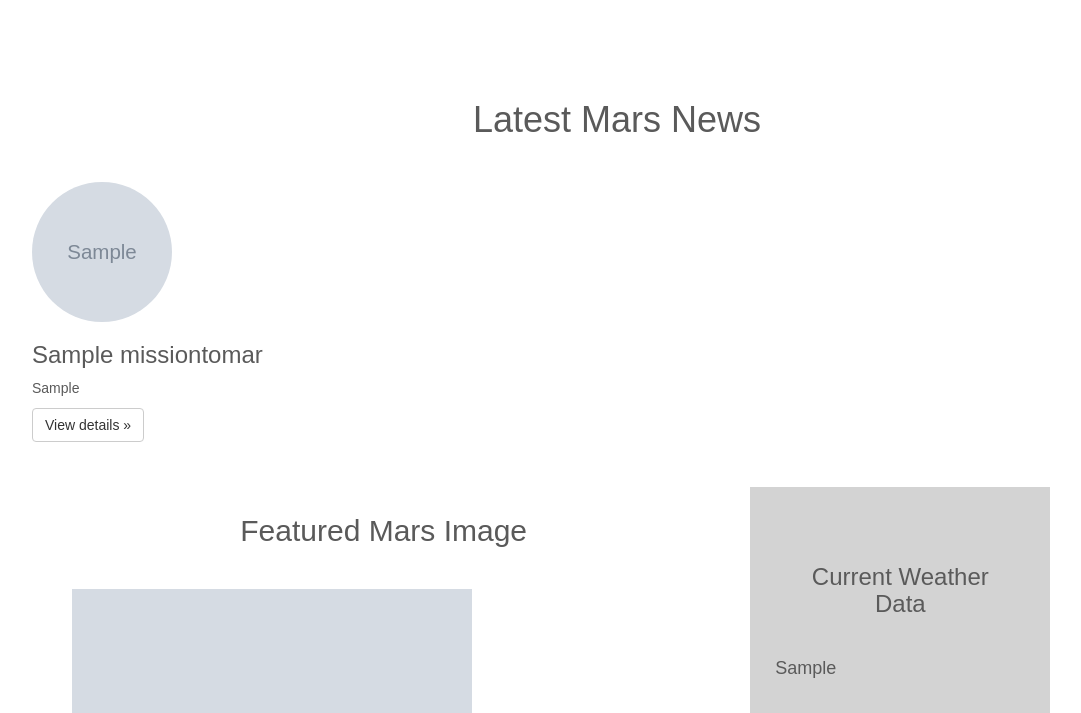
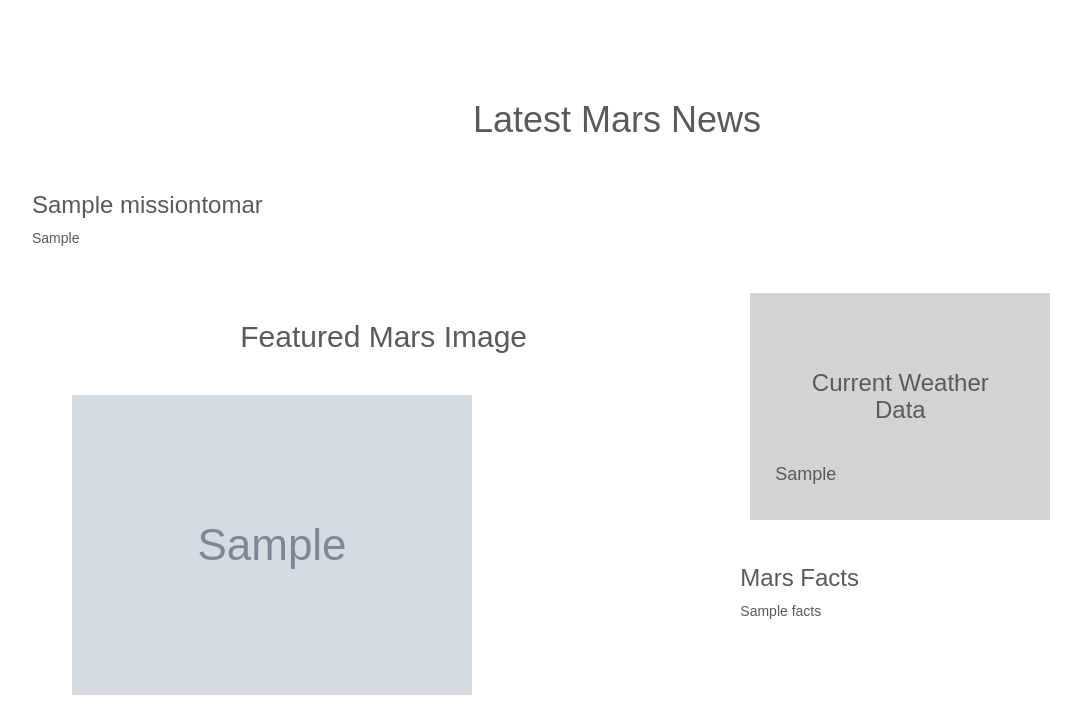
Before and after one commit to gnnj/Mars_Mission, a Flask app: page / in a window 1280 px wide. Shown: the part 342-1055 px from the top of the page, without its empty margins (23-1104 px from the left). Run offline with Flask 2, Linux system fonts and the light colour scheme; grey boxes marked "Sample" are stand-in pictures; a database or web service that is not in the repository returns one stand-in record (values such as "Sample title"); some libraries are stand-ins or nearby versions.

Commit message:
update index to display news

```diff
--- a/templates/index.html
+++ b/templates/index.html
@@ -109,13 +109,9 @@
       <div class="row" >
         <h1 class="header">Latest Mars News</h1>
           <div >
-            {% for each in listings %}
 
-            <img class="img-circle " src={{each.img_link}} alt="Generic placeholder image" width="140" height="140">
-            <h3>{{each.News_Title}}</h3>
-            <p>{{each.News_Paragraph}}</p>
-            <p><a class="btn btn-default" href={{each.details_a}} role="button">View details &raquo;</a></p>
-            {% endfor %}
+            <h3>{{listings.News_Title}}</h3>
+            <p>{{listings.News_Paragraph}}</p>
 
           </div>
       </div><!-- close news-->
@@ -147,5 +143,9 @@
       {% endfor %}
     </div><!-- close hemisphere image-->
   </div><!-- close the main body div -->
+  <script>
+    var data = "{{listings}}";
+    console.log(data)
+  </script>
 </body><!-- close body-->
 </html><!-- close html -->
```
Also changed, not shown: 1 other file.
